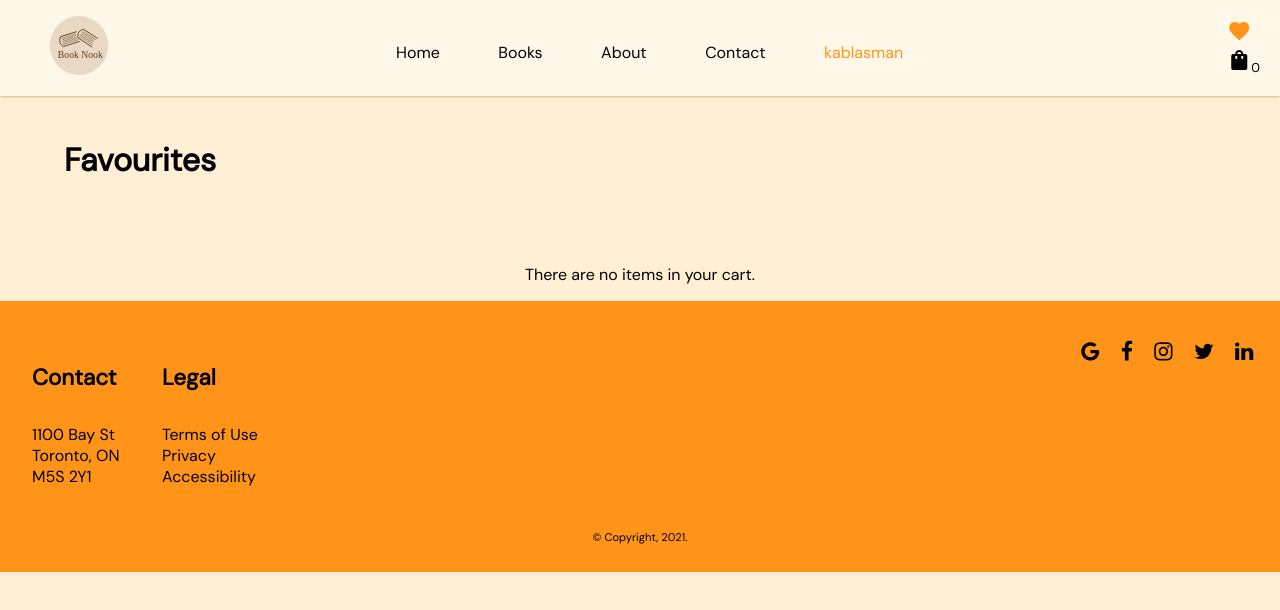
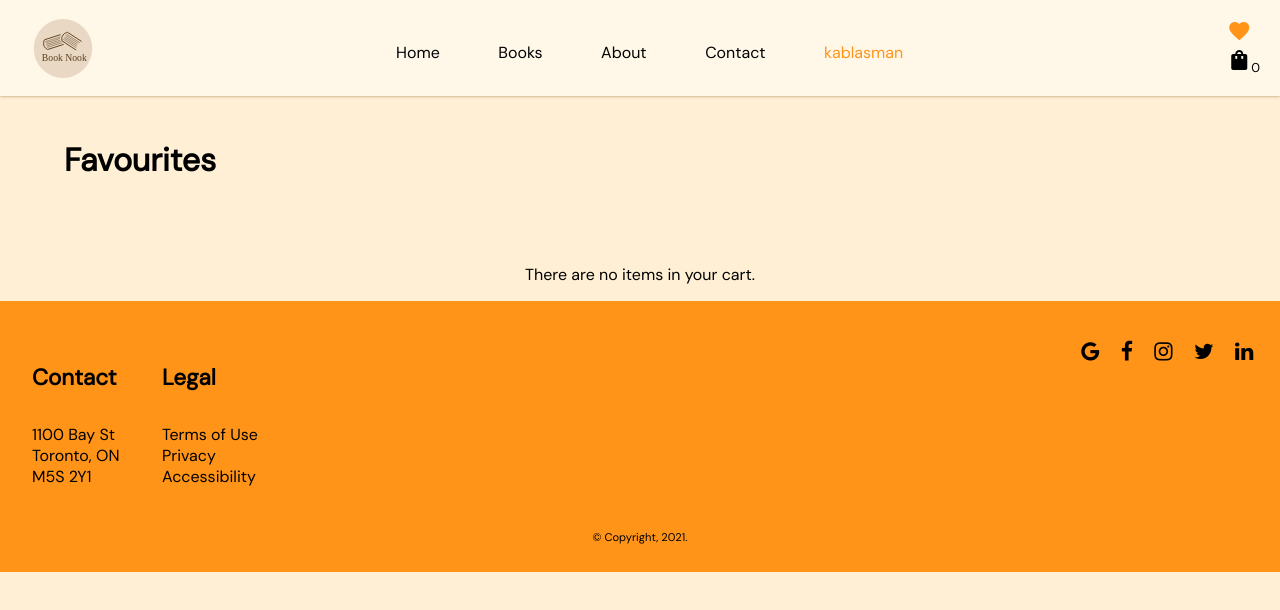
Before and after one commit to kablasman/ecomm-react-project, a React app: page /FavPage in a window 1280 px wide. Shown: the top 610 px of the page. Built offline with nearby package versions, Linux system fonts and the light colour scheme.

Commit message:
fixing logo position

```diff
--- a/src/css/index.css
+++ b/src/css/index.css
@@ -596,8 +596,8 @@ fieldset .sort {
     text-decoration: none;
     color: var(--red);
 	font-family: var(--logo);
-	padding-top: 1em;
-	margin-left: 3em;
+    margin-left: 3em;
+    padding-top: 1.2em;
 }
 
 .your-products {
@@ -915,7 +915,9 @@ fieldset .sort {
         width: 9em;
         padding-left: var(--pad-and-gap);
 		padding-top: calc(var(--pad-and-gap)/2);
-		margin-left: 0;
+        margin-left: 0;
+        padding-left: 0;
+        padding-top: 0.7em;
     }
 
     .find {
```
